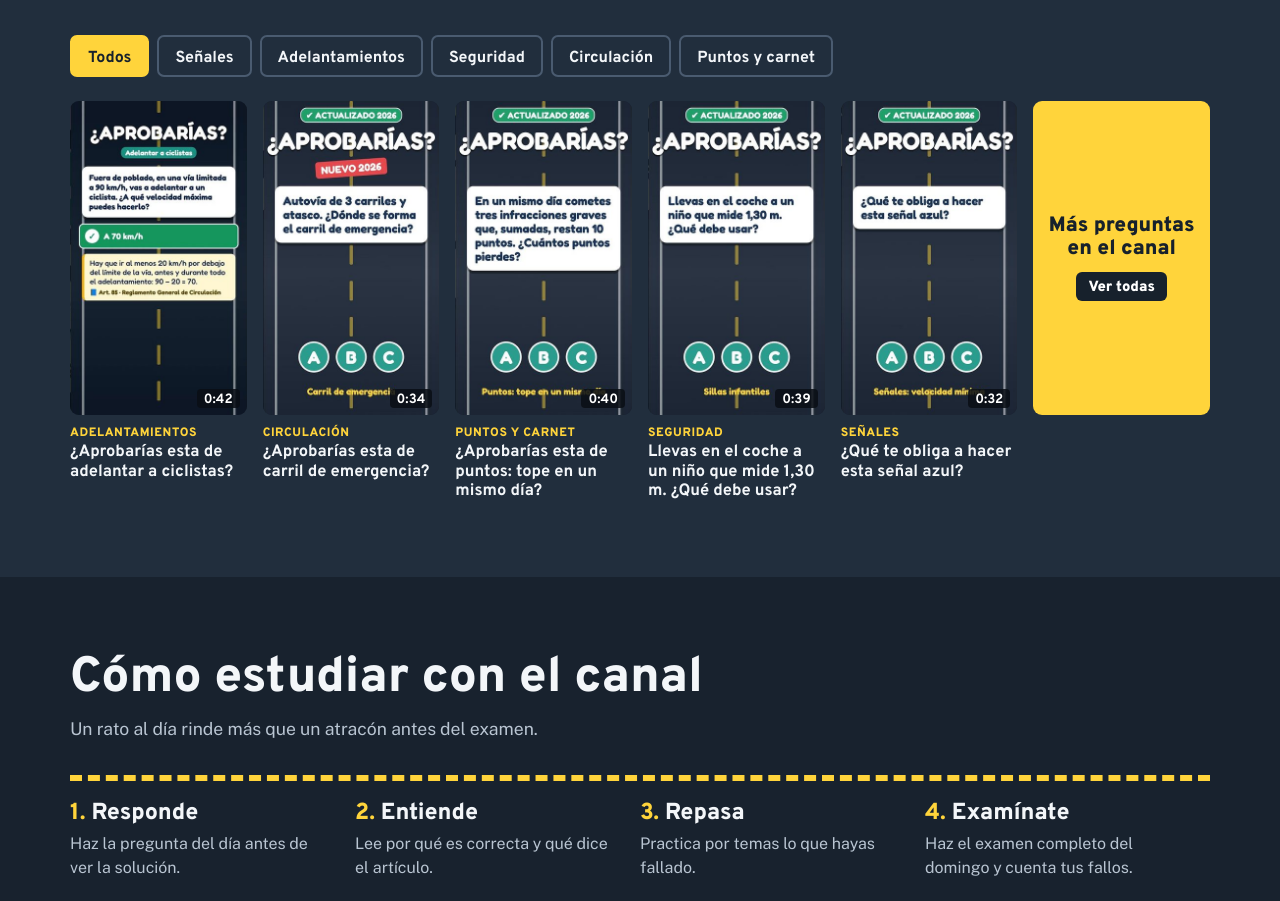
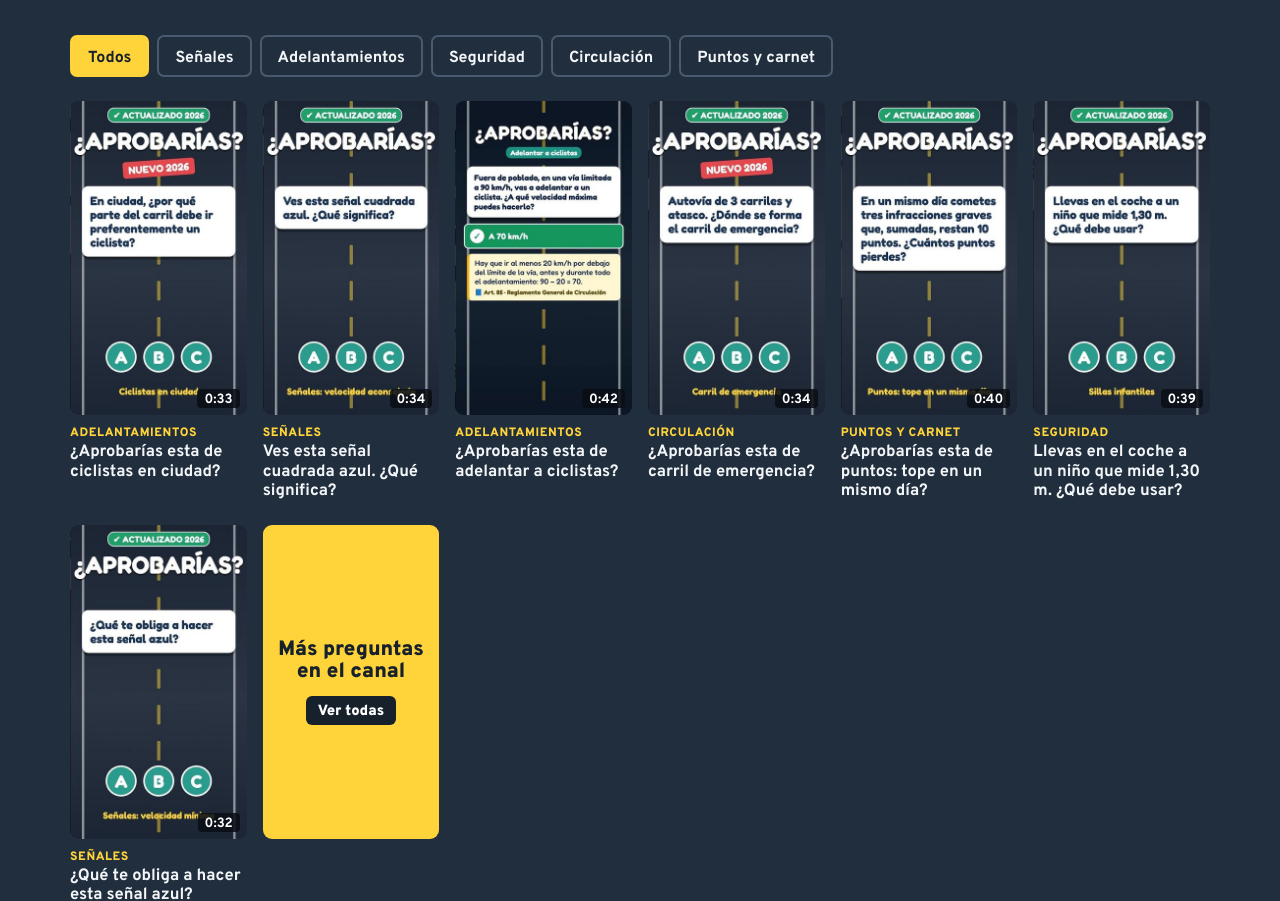
Before and after one commit to aprobarias-test/aprobarias-test.github.io, a plain HTML site: page index.html in a window 1280 px wide. Shown: the part 1738-2639 px from the top of the page. Drawn offline with Linux system fonts and the light colour scheme.

Commit message:
Actualiza la web (8 vídeos, 23 preguntas)

```diff
--- a/index.html
+++ b/index.html
@@ -237,6 +237,12 @@ h1 em{display:block;font-style:normal;color:var(--amarillo)}
 <span class="examen-txt"><span class="etiqueta">Examen completo</span><strong>Examen teórico del carnet COMPLETO: 30 preguntas explicadas</strong><span>Duración: 19:10. Cada domingo, un examen nuevo con todas las respuestas explicadas.</span><span class="btn amarillo">Hacer el examen</span></span></a>
     <div class="chips" role="group" aria-label="Filtrar vídeos por tema"><button class="chip activo" type="button" data-f="todos" aria-pressed="true">Todos</button><button class="chip" type="button" data-f="senales" aria-pressed="false">Señales</button><button class="chip" type="button" data-f="adelantamientos" aria-pressed="false">Adelantamientos</button><button class="chip" type="button" data-f="seguridad" aria-pressed="false">Seguridad</button><button class="chip" type="button" data-f="circulacion" aria-pressed="false">Circulación</button><button class="chip" type="button" data-f="puntos" aria-pressed="false">Puntos y carnet</button></div>
     <ul class="rejilla">
+<li class="video" data-s="adelantamientos"><a href="https://www.youtube.com/watch?v=xbl65iQc2t0" target="_blank" rel="noopener">
+<span class="marco"><img src="img/videos/xbl65iQc2t0.jpg" width="360" height="640" loading="lazy" alt=""><span class="dur">0:33</span></span>
+<span class="v-tema">Adelantamientos</span><span class="v-tit">¿Aprobarías esta de ciclistas en ciudad?</span></a></li>
+<li class="video" data-s="senales"><a href="https://www.youtube.com/watch?v=lHcC2SLvFp4" target="_blank" rel="noopener">
+<span class="marco"><img src="img/videos/lHcC2SLvFp4.jpg" width="360" height="640" loading="lazy" alt=""><span class="dur">0:34</span></span>
+<span class="v-tema">Señales</span><span class="v-tit">Ves esta señal cuadrada azul. ¿Qué significa?</span></a></li>
 <li class="video" data-s="adelantamientos"><a href="https://www.youtube.com/watch?v=4xb0GPqQ2bA" target="_blank" rel="noopener">
 <span class="marco"><img src="img/videos/4xb0GPqQ2bA.jpg" width="360" height="640" loading="lazy" alt=""><span class="dur">0:42</span></span>
 <span class="v-tema">Adelantamientos</span><span class="v-tit">¿Aprobarías esta de adelantar a ciclistas?</span></a></li>
```
Also changed, not shown: img/videos/lHcC2SLvFp4.jpg (added), img/videos/xbl65iQc2t0.jpg (added).
